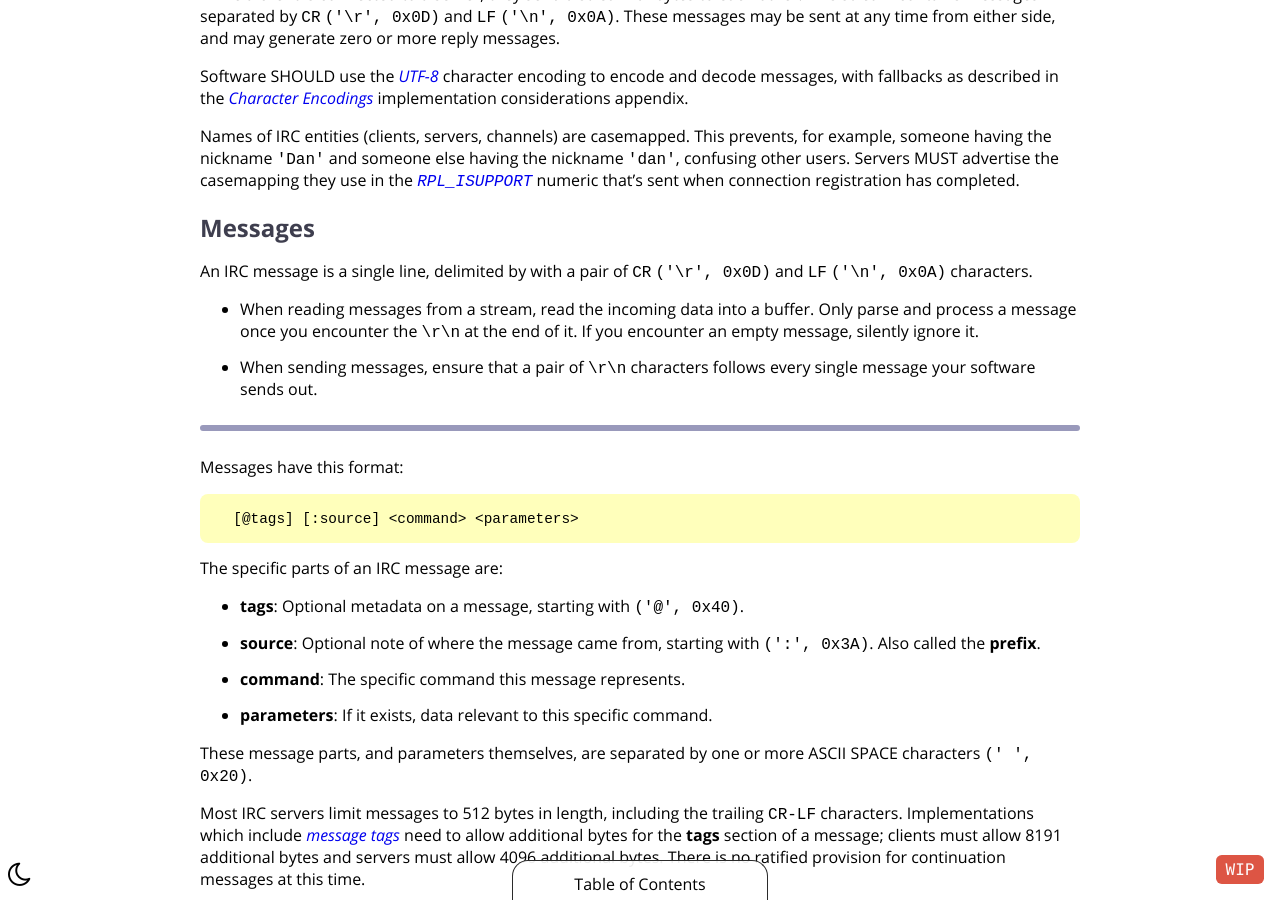
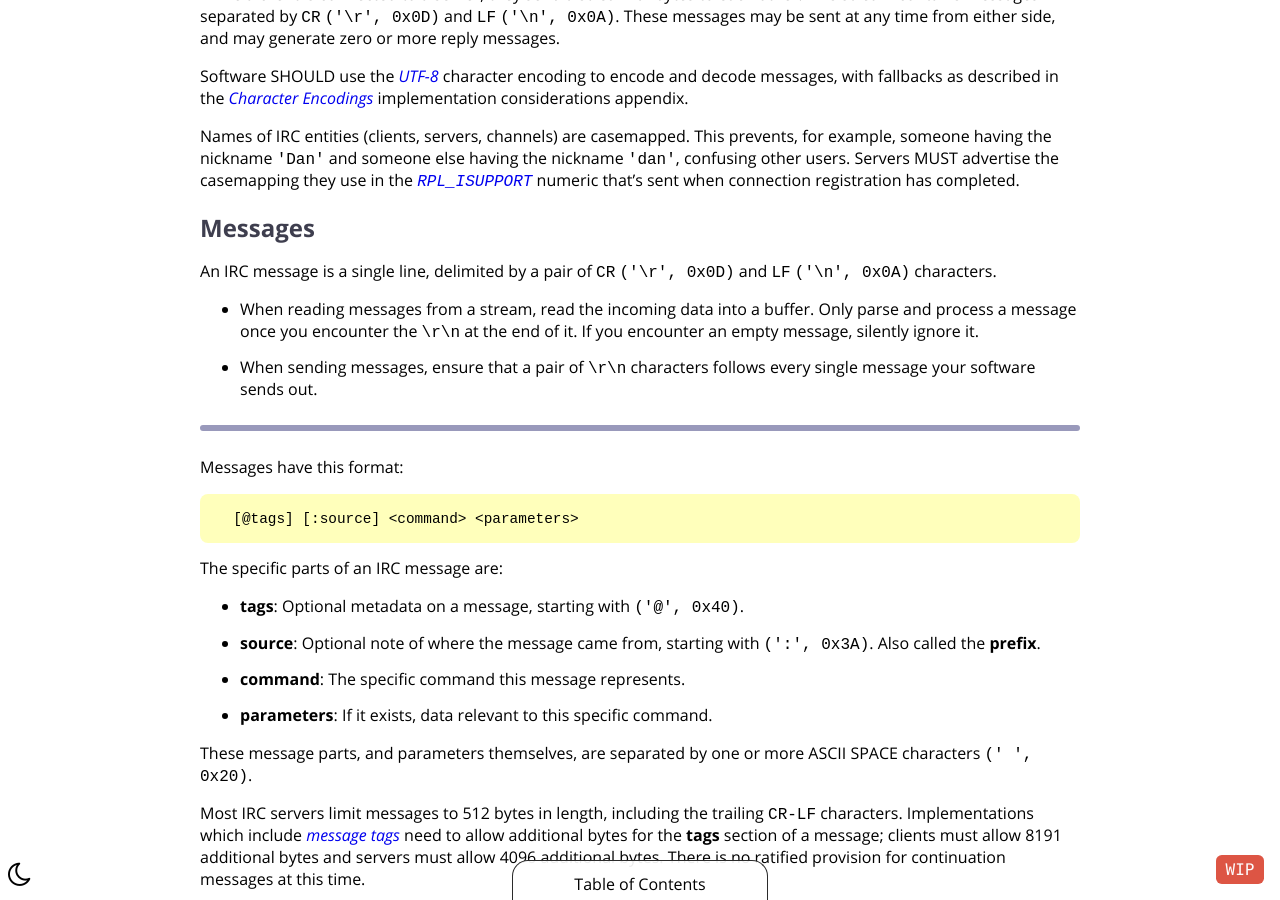
Before and after one commit to ircdocs/modern-irc, a Jekyll site: the page built from index.md, in a window 1280 px wide and 900 px high, scrolled down 7054 px. Built offline with Jekyll 4.4.1, drawn with Linux system fonts in a browser that asks for light colours; some of the changed text lies outside the part shown.

Commit message:
fix some typos

```diff
--- a/index.md
+++ b/index.md
@@ -261,7 +261,7 @@ Names of IRC entities (clients, servers, channels) are casemapped. This prevents
 
 ## Messages
 
-An IRC message is a single line, delimited by with a pair of `CR` `('\r', 0x0D)` and `LF` `('\n', 0x0A)` characters.
+An IRC message is a single line, delimited by a pair of `CR` `('\r', 0x0D)` and `LF` `('\n', 0x0A)` characters.
 
 - When reading messages from a stream, read the incoming data into a buffer. Only parse and process a message once you encounter the `\r\n` at the end of it. If you encounter an empty message, silently ignore it.
 - When sending messages, ensure that a pair of `\r\n` characters follows every single message your software sends out.
```
Also changed, not shown: other parts of index.md (+1 -1 lines).
